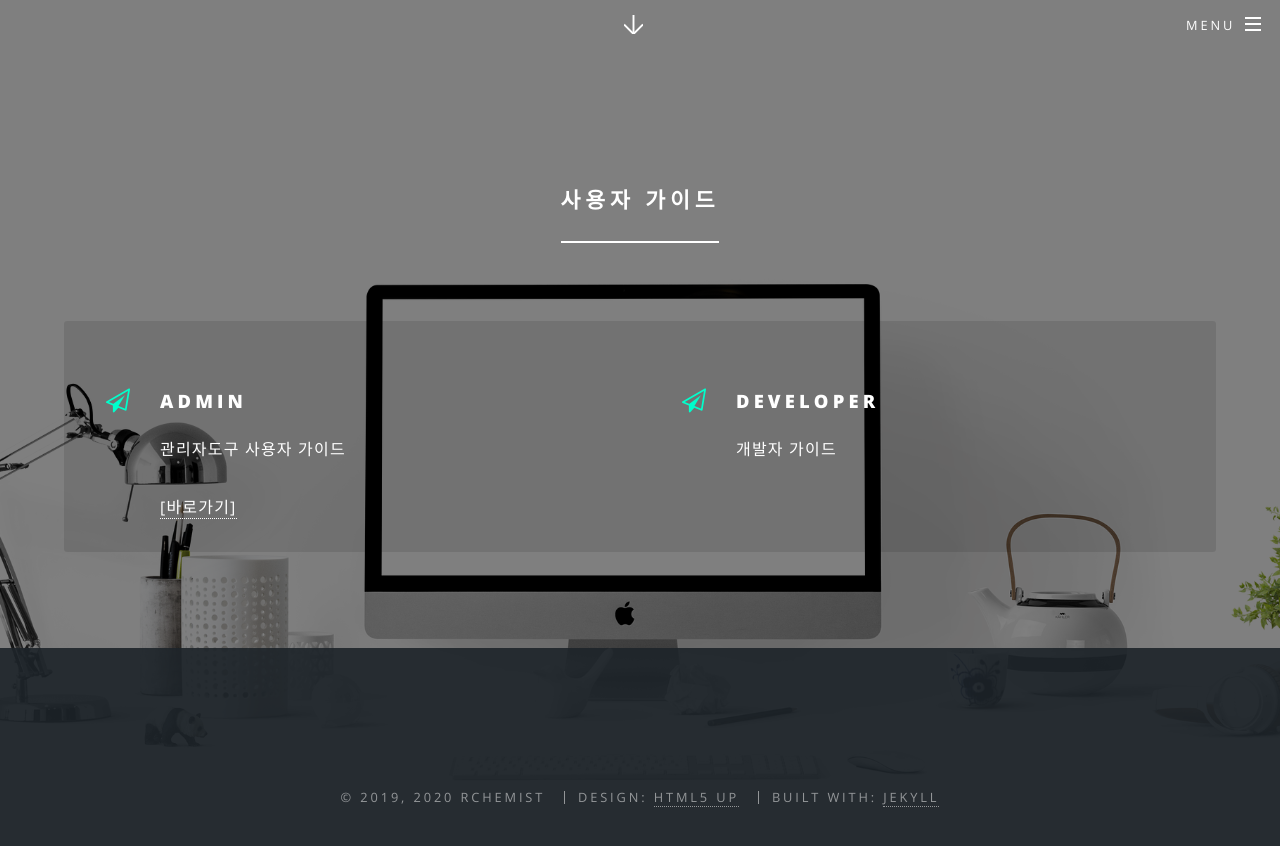
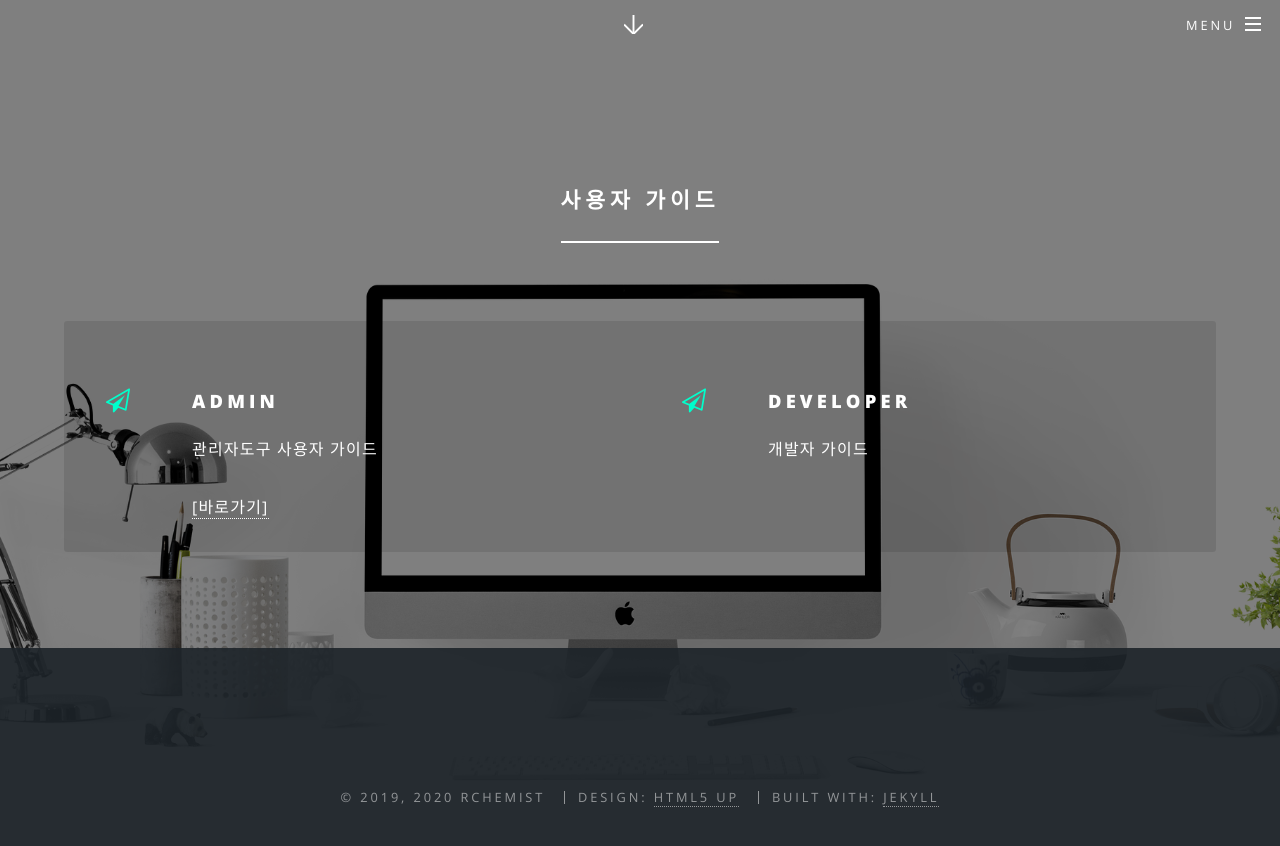
Before and after one commit to rchemist/rchemist.github.io, a Jekyll site: the page built from developers.html, in a window 1280 px wide and 900 px high, scrolled down 815 px. Shown: the top 846 px of the window. Built offline with Jekyll 4.4.1, drawn with Linux system fonts in a browser that asks for light colours.

```diff
--- a/css/main.scss
+++ b/css/main.scss
@@ -967,7 +967,7 @@ $baseurl: '{{ site.baseurl }}/images';
 		width: 100%;
 
 		li {
-			@include padding(4em, 4em, (0,0,0,2em));
+			@include padding(4em, 4em, (0,0,0,4em));
 			display: block;
 			position: relative;
 			text-align: left;
```
